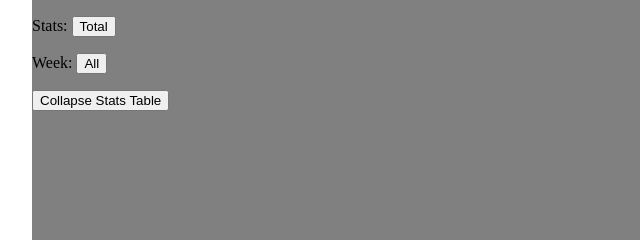
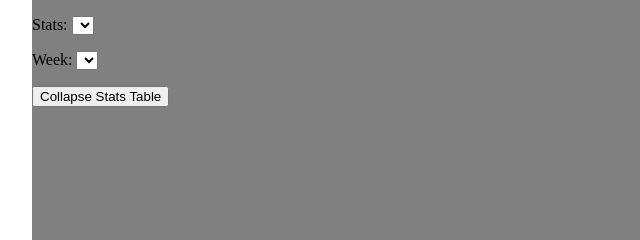
Before and after one commit to reidspreiter/coderank, a website: page src/web/index.html in a window 1280 px wide. Shown: the top 240 px of the page, 224-864 px from the left. Drawn offline with Linux system fonts and the light colour scheme; no server answers.

Commit message:
src/web/index.html: add select tags for week and year

```diff
--- a/src/web/index.html
+++ b/src/web/index.html
@@ -10,13 +10,16 @@
 
     <body>
         <div class="container">
-            <p>Stats: <button id="stats-select-button">Total</button></p>
-            <p>Week: <button id="week-select-button">All</button></p>
+            <p>
+                Stats:
+                <select name="stats-select" id="stats-select"></select>
+            </p>
+            <p>
+                Week:
+                <select name="week-select" id="week-select"></select>
+            </p>
             <button>Collapse Stats Table</button>
-            <table id="header-table"></table>
-            <div class="additional-stats-container">
-                <table id="additional-stats-table"></table>
-            </div>
+            <table id="stats-table"></table>
             <canvas id="chart"></canvas>
         </div>
     </body>
```
